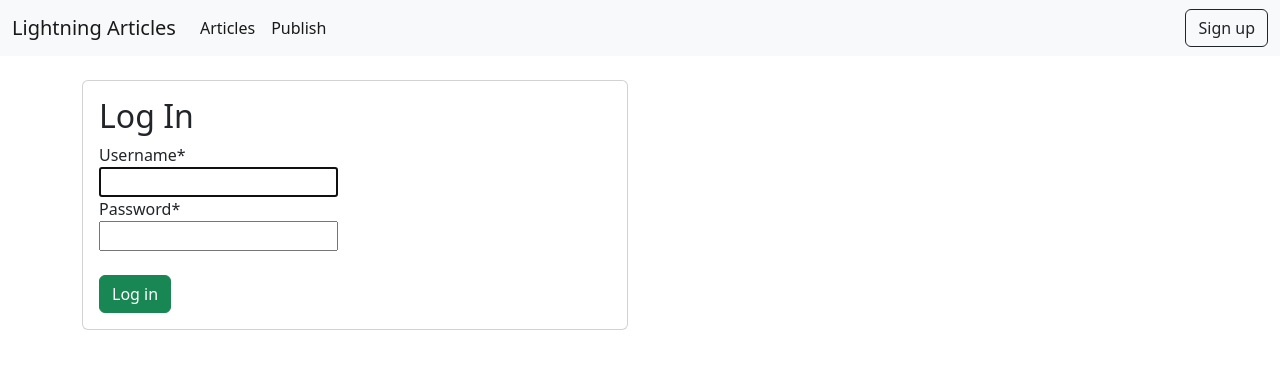
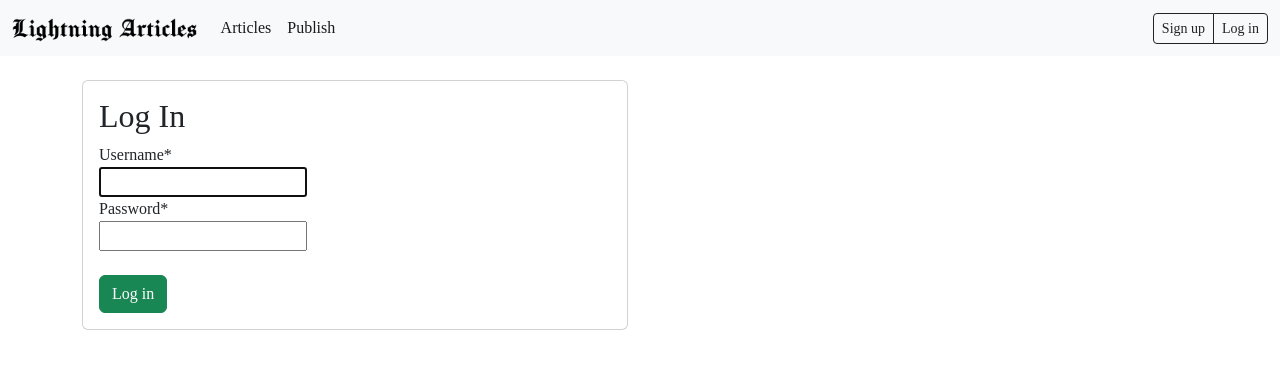
Before and after one commit to juanjoneri/bc-fall22, a Django app: a page that uses nyt/lightning/templates/lightning/base.html in a window 1280 px wide. Shown: the top 369 px of the page. Run offline with Django 4.2, Linux system fonts and the light colour scheme; some libraries are stand-ins or nearby versions.

Commit message:
tweak style and change logo

```diff
--- /dev/null
+++ b/nyt/lightning/static/styles.css
@@ -0,0 +1,3 @@
+* {
+    font-family: "Times New Roman", Times, serif;
+}
--- a/nyt/lightning/templates/lightning/base.html
+++ b/nyt/lightning/templates/lightning/base.html
@@ -8,14 +8,19 @@
   <link href="https://cdn.jsdelivr.net/npm/bootstrap@5.2.3/dist/css/bootstrap.min.css" rel="stylesheet"
     integrity="sha384-rbsA2VBKQhggwzxH7pPCaAqO46MgnOM80zW1RWuH61DGLwZJEdK2Kadq2F9CUG65" crossorigin="anonymous">
   <link rel="icon" href="https://upload.wikimedia.org/wikipedia/commons/4/46/Bitcoin.svg">
+  {% load static %}
+  <link rel="stylesheet" href="{% static 'styles.css' %}">
   {% block header %}{% endblock %}
 </head>
 
 <body>
   <nav class="navbar navbar-expand-lg bg-light">
     <div class="container-fluid">
-          <a class="navbar-brand" href="{% url 'index' %}">Lightning Articles</a>
-          <button class="navbar-toggler" type="button" data-bs-toggle="collapse" data-bs-target="#navbarSupportedContent" aria-controls="navbarSupportedContent" aria-expanded="false" aria-label="Toggle navigation">
+      <a class="navbar-brand" href="{% url 'index' %}">
+        <img src="{% static 'LightningArticles.png' %}" alt="Bootstrap" height="24">
+      </a>
+      <button class="navbar-toggler" type="button" data-bs-toggle="collapse" data-bs-target="#navbarSupportedContent"
+        aria-controls="navbarSupportedContent" aria-expanded="false" aria-label="Toggle navigation">
         <span class="navbar-toggler-icon"></span>
       </button>
       <div class="collapse navbar-collapse" id="navbarSupportedContent">
@@ -30,7 +35,8 @@
 
         {% if logged_in %}
         <div class="btn-group" role="group">
-                <button type="button" class="btn btn-outline-dark dropdown-toggle" data-bs-toggle="dropdown" aria-expanded="false">
+          <button type="button" class="btn btn-outline-dark dropdown-toggle" data-bs-toggle="dropdown"
+            aria-expanded="false">
             {{ user.username }}
           </button>
           <ul class="dropdown-menu">
@@ -38,9 +44,13 @@
           </ul>
         </div>
         {% else %}
-            <form class="d-flex" role="search">
+        <!-- <a class="btn btn-outline-dark" href="{% url 'signup' %}" role="button">Sign up</a> -->
+
+        <div class="btn-group btn-group-sm" role="group" aria-label="Basic example">
           <a class="btn btn-outline-dark" href="{% url 'signup' %}" role="button">Sign up</a>
-            </form>
+          <a class="btn btn-outline-dark" href="{% url 'login' %}" role="button">Log in</a>
+        </div>
+
         {% endif %}
       </div>
     </div>
--- a/nyt/lightning/urls.py
+++ b/nyt/lightning/urls.py
@@ -2,8 +2,8 @@ from django.urls import path
 from . import views
 
 urlpatterns = [
-    path('articles/', views.index, name='index'),
     path('articles/<int:article_id>', views.article, name='article'),
     path('signup/', views.signup, name='signup'),
-    path('publish/', views.article_form, name='publish')
+    path('publish/', views.article_form, name='publish'),
+    path('', views.index, name='index'),
 ]
--- a/nyt/nyt/settings.py
+++ b/nyt/nyt/settings.py
@@ -118,7 +118,7 @@ USE_TZ = True
 # Static files (CSS, JavaScript, Images)
 # https://docs.djangoproject.com/en/4.1/howto/static-files/
 
-STATIC_URL = 'static/'
+STATIC_URL = 'lightning/static/'
 
 # Default primary key field type
 # https://docs.djangoproject.com/en/4.1/ref/settings/#default-auto-field
--- a/nyt/nyt/urls.py
+++ b/nyt/nyt/urls.py
@@ -5,4 +5,5 @@ urlpatterns = [
     path('lightning/', include('lightning.urls')),
     path('admin/', admin.site.urls),
     path("accounts/", include("django.contrib.auth.urls")),
+    path('', include('lightning.urls')),
 ]
```
Also changed, not shown: nyt/lightning/templates/lightning/static/style.css (deleted, +0 -7 lines), nyt/lightning/static/LightningArticles.png (added). Lines whose indentation alone changed are shown as unchanged.
